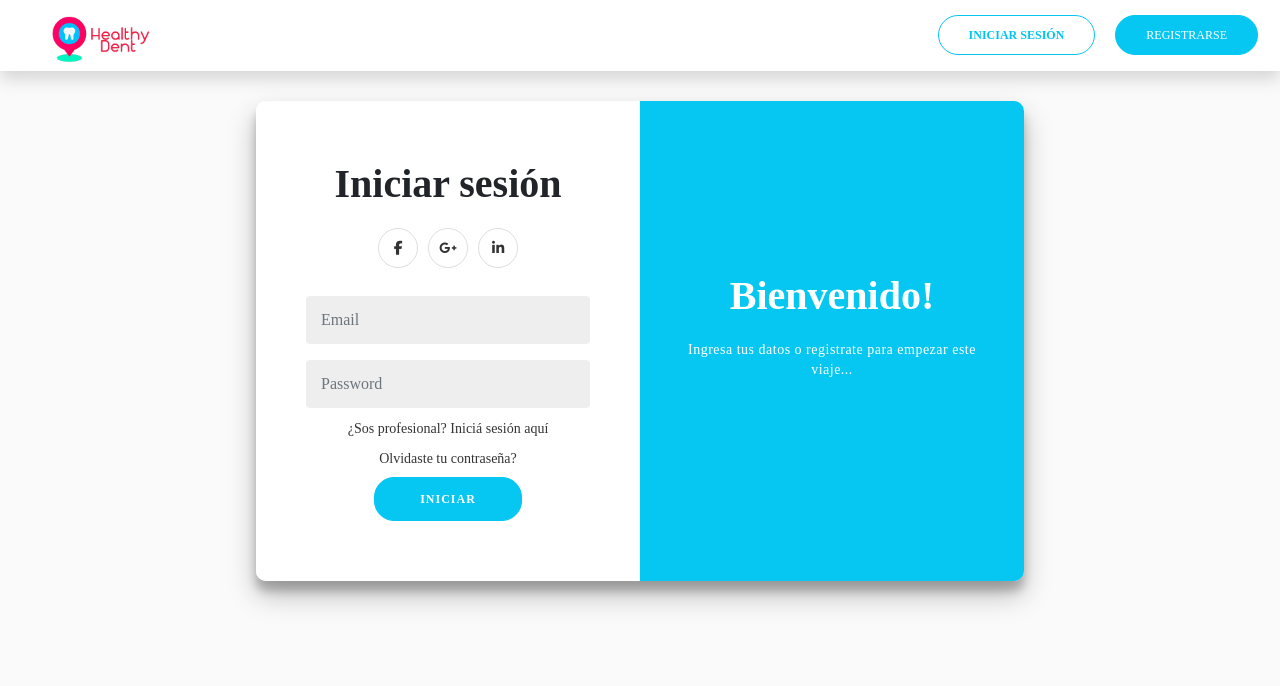
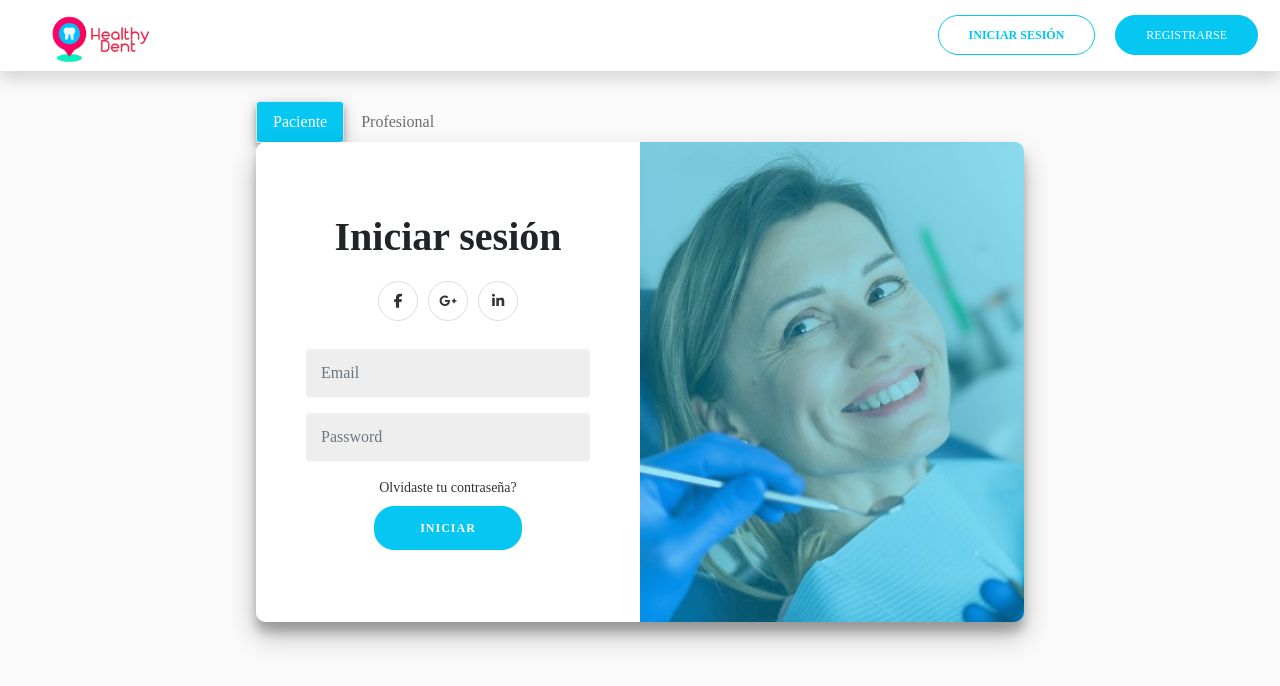
Before and after one commit to AgusRicardo/Healthy_Dent_Front-end, a React (Create React App) app in the folder client/: page /login in a window 1280 px wide. Shown: the top 686 px of the page. Built offline with nearby package versions, Linux system fonts and the light colour scheme; a web font is replaced by a local one.

Commit message:
Se agrega botón log prof y botón log paciente

```diff
--- a/client/src/pages/login.js
+++ b/client/src/pages/login.js
@@ -15,6 +15,8 @@ export const Login = () => {
   });
   const [error, setError] = useState(false);
   const [isLoading, setIsLoading] = useState(false);
+  const [btnLogin, setBtnLogin] = useState(false);
+  const [isActive, setIsActive] = useState(false);
 
   const onChange = (e) => {
     setValues({ ...values, [e.target.name]: e.target.value });
@@ -43,8 +45,30 @@ export const Login = () => {
       </Layout>
     );
   }
+
+  const btnChangeProfessional = () => {
+    setBtnLogin(true)
+    setIsActive(true)
+  }
+
+  const btnChangePatient = () => {
+    setBtnLogin(false)
+    setIsActive(false)
+  }
+
   return (
     <Layout>
+      <div className="container-wrapper">
+        <div className="grid-container">
+          <ul className="nav nav-tabs">
+            <li>
+              <a className={!isActive ? 'button-extra-one nav-link active' : 'button-extra-one nav-link'}  onClick={() => btnChangePatient()}>Paciente</a>
+            </li>
+            <li>
+              <a className={isActive ? 'button-extra-two nav-link active' : 'button-extra-two nav-link'} onClick={() => btnChangeProfessional()}>Profesional</a>
+            </li>
+          </ul>
+          { !btnLogin ? (
             <div className="container-login container" id="container">
             <div className="form-container sign-in-container">
               <form
@@ -95,9 +119,6 @@ export const Login = () => {
                     {error}
                   </div>
                 )}
-            <NavLink to="/loginProfessional" className="loginProfessional">
-              <a className="a_icon">¿Sos profesional? Iniciá sesión aquí</a>
-            </NavLink>
                 <a className="a_icon">Olvidaste tu contraseña?</a>
                 <button className="button_signIn">Iniciar</button>
               </form>
@@ -105,12 +126,72 @@ export const Login = () => {
             <div className="overlay-container">
               <div className="overlay">
                 <div className="overlay-panel overlay-right">
-              <h1 className="h1_login">Bienvenido!</h1>
-              <p className="p_login_text">
-                Ingresa tus datos o registrate para empezar este viaje...
-              </p>
                 </div>
               </div>
+            </div>
+          </div>
+            ) : (
+              <div className="container-login container" id="container">
+            <div className="form-container sign-in-container-prof">
+              <form
+                className="form_login"
+                autoComplete="off"
+              >
+                <h1 className="h1_login">Iniciar sesión</h1>
+                <div className="social-container">
+                  <a className="social a_icon">
+                    <i className="fab fa-facebook-f"></i>
+                  </a>
+                  <a className="social a_icon">
+                    <i className="fab fa-google-plus-g"></i>
+                  </a>
+                  <a className="social a_icon">
+                    <i className="fab fa-linkedin-in"></i>
+                  </a>
+                </div>
+                <input
+                  type="email"
+                  placeholder="Email"
+                  onChange={(e) => onChange(e)}
+                  value={values.email_user}
+                  className="form-control input_login"
+                  id="email_user"
+                  name="email_user"
+                  autoComplete="off"
+                  required
+                />
+                <input
+                  type="password"
+                  placeholder="Password"
+                  onChange={(e) => onChange(e)}
+                  value={values.password}
+                  className="form-control input_login"
+                  id="password"
+                  name="password"
+                  autoComplete="off"
+                  required
+                />
+                {error && (
+                  <div
+                    className="alert alert-danger"
+                    role="alert"
+                    style={{ color: "red", margin: "8px 0", fontSize: "16px" }}
+                  >
+                    {error}
+                  </div>
+                )}
+                <a className="a_icon">Olvidaste tu contraseña?</a>
+                <button className="button_signIn">Iniciar</button>
+              </form>
+            </div>
+            <div className="overlay-container-prof">
+              <div className="overlay">
+                <div className="overlay-panel-prof overlay-right">
+                </div>
+              </div>
+            </div>
+          </div>
+            )}
         </div>
       </div>
     </Layout>
--- a/client/src/styles/login.css
+++ b/client/src/styles/login.css
@@ -19,9 +19,11 @@
   cursor: pointer;
 }
 
-.a_icon:hover {
-  text-decoration: underline;
+.a_icon:hover, .a_icon:focus {
+  color: #05c7f2;
+  text-decoration: none;
 }
+
 
 .button_signIn {
   border-radius: 20px;
@@ -77,7 +79,6 @@
   width: 768px;
   max-width: 100%;
   min-height: 480px;
-  margin-top: 30px;
   margin-bottom: 30px;
   display: flex !important;
   justify-content: center !important;
@@ -93,6 +94,12 @@
 
 .sign-in-container {
   left: 0;
+  width: 50%;
+  z-index: 2;
+}
+
+.sign-in-container-prof {
+  right: 0;
   width: 50%;
   z-index: 2;
 }
@@ -140,6 +147,17 @@
   z-index: 100;
 }
 
+.overlay-container-prof {
+  position: absolute;
+  top: 0;
+  left: 0;
+  width: 50%;
+  height: 100%;
+  overflow: hidden;
+  transition: transform 0.6s ease-in-out;
+  z-index: 100;
+}
+
 .container.right-panel-active .overlay-container {
   transform: translateX(-100%);
 }
@@ -175,6 +193,31 @@
   width: 50%;
   transform: translateX(0);
   transition: transform 0.6s ease-in-out;
+  background-image: url('../img/UserLogin.jpg');
+  background-repeat: no-repeat;
+  background-size: cover;
+  background-position: center;
+  opacity: 0.6;
+}
+
+.overlay-panel-prof {
+  position: absolute;
+  display: flex;
+  align-items: center;
+  justify-content: center;
+  flex-direction: column;
+  padding: 0 40px;
+  text-align: center;
+  top: 0;
+  height: 100%;
+  width: 50%;
+  transform: translateX(0);
+  transition: transform 0.6s ease-in-out;
+  background-image: url('../img/ProfLogin.jpg');
+  background-repeat: no-repeat;
+  background-size: cover;
+  background-position: center;
+  opacity: 0.6;
 }
 
 .overlay-left {
@@ -212,3 +255,53 @@
 .loginProfessional {
   text-decoration: none;
 }
+
+.container-wrapper {
+  display: flex;
+  justify-content: center;
+  margin-top: 30px;
+}
+
+.button-extra-two {
+  color: #706b6b;
+}
+
+.button-extra-one{
+  color: #706b6b;
+  background-color: #05c7f2;
+}
+
+.button-extra-one:active {
+  background-color: #05c7f2;
+  border-color: #05c7f2;
+}
+
+.button-extra-two:active {
+  background-color: #05c7f2;
+  border-color: #05c7f2;
+}
+
+.nav-tabs .nav-link {
+  margin-bottom: -1px;
+  background: 0 0;
+  border-top-left-radius: 0.25rem;
+  border-top-right-radius: 0.25rem;
+  border-bottom-left-radius: 0.25rem;
+  border-bottom-right-radius: 0.25rem;
+
+}
+
+.nav-tabs .nav-link.active {
+  color: white;
+  background-color: #05c7f2;
+  border-color: #dee2e6 #dee2e6 #fff;
+  box-shadow: 0 5px 6px rgba(0, 0, 0, 0.25), 0 5px 17px rgba(0, 0, 0, 0.22);
+}
+
+.nav-tabs {
+  border: none;
+}
+
+.nav-link:focus, .nav-link:hover {
+  color: #05c7f2;
+}
```
Also changed, not shown: client/src/img/ProfLogin.jpg (added), client/src/img/UserLogin.jpg (added). Lines whose indentation alone changed are shown as unchanged.
